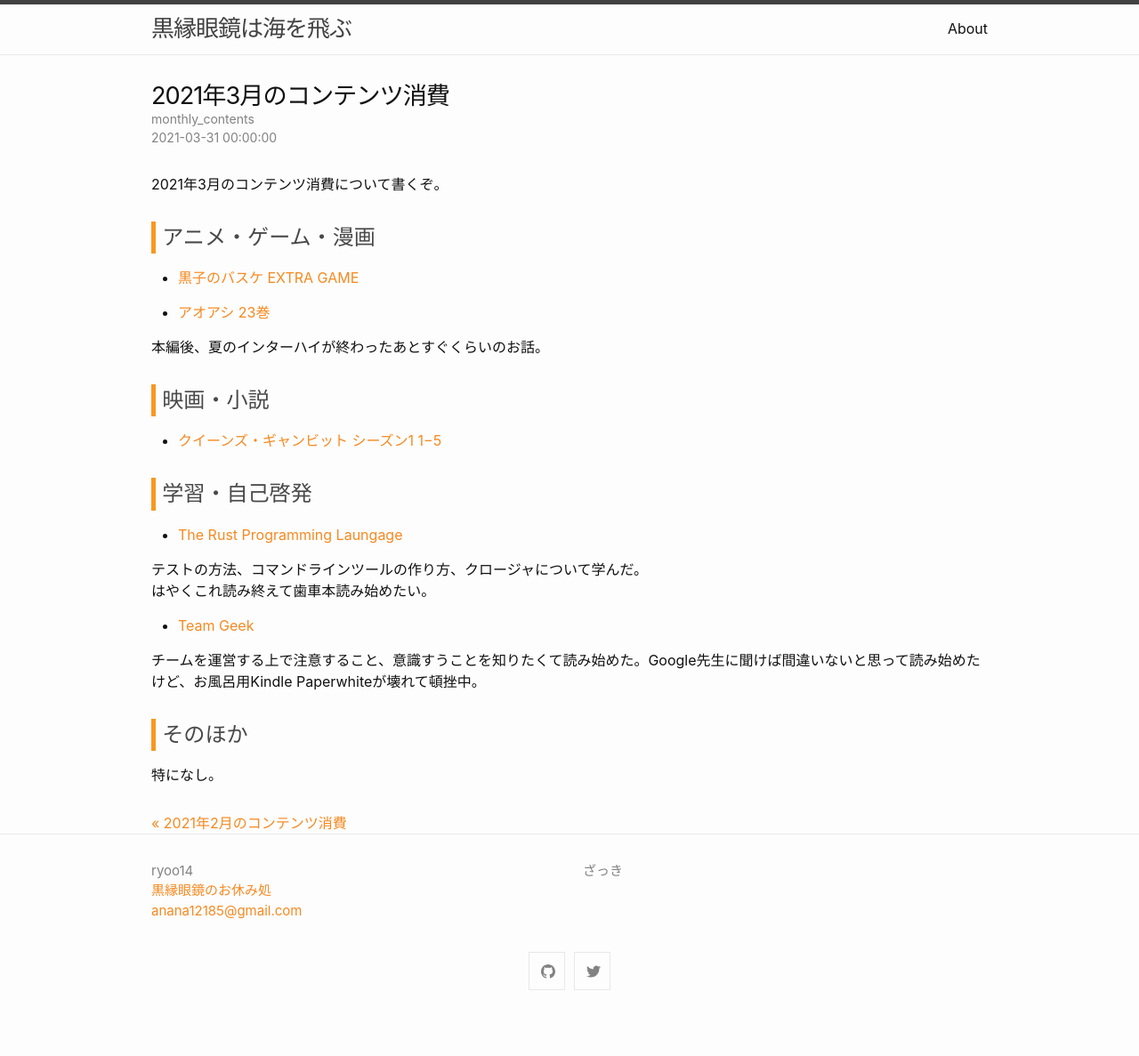
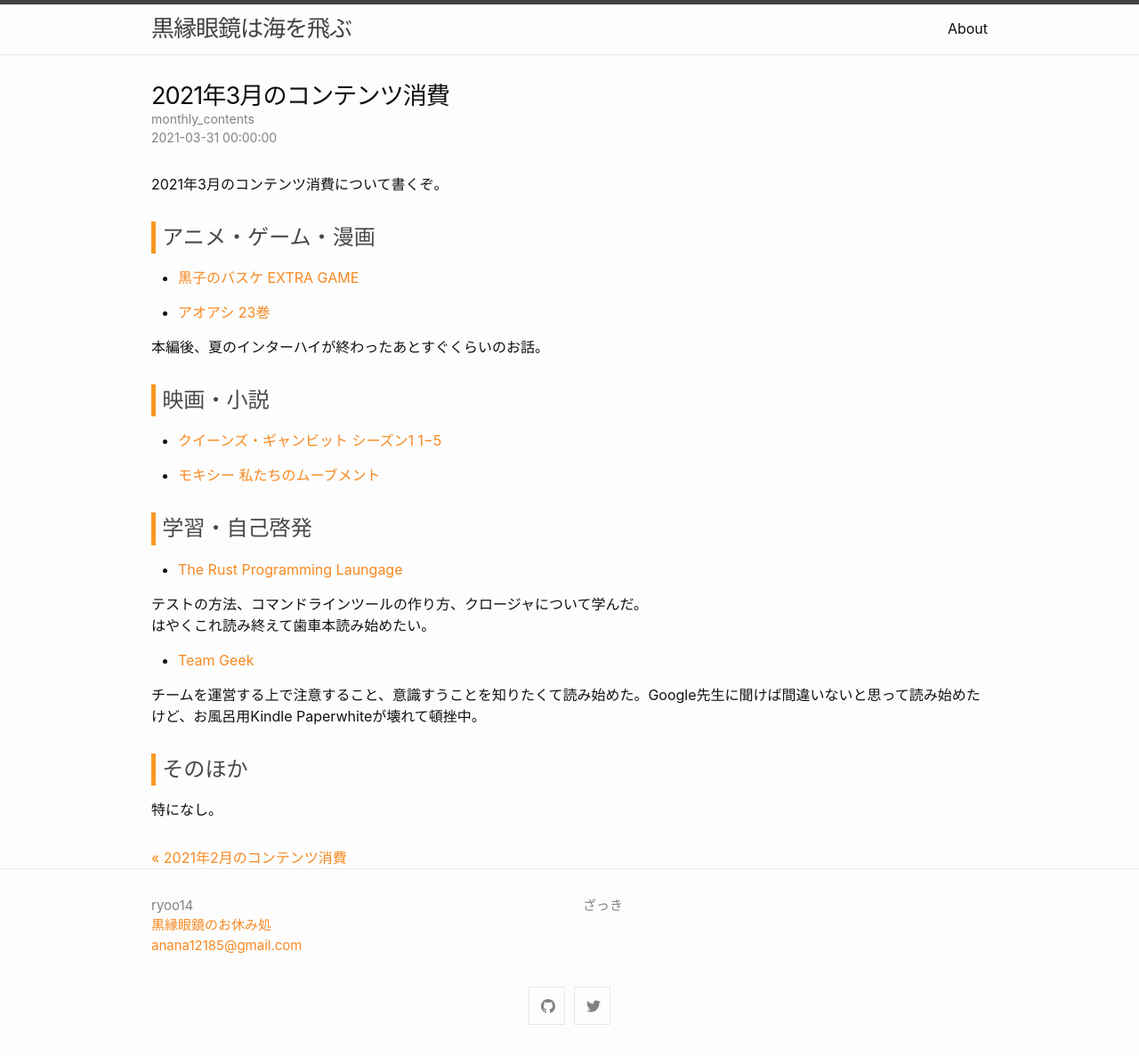
Before and after one commit to ryoo14/blog_ryoo_cc, a Jekyll site: the page built from _posts/2021-03-31-monthly_contents.md, in a window 1280 px wide. Shown: the whole page at 89% size. Built offline with Jekyll 4.4.1, drawn with Linux system fonts in a browser that asks for light colours; before the commit the page ends 1148 px from its top, so only the background shows below that.

Commit message:
20210313

```diff
--- a/_posts/2021-03-31-monthly_contents.md
+++ b/_posts/2021-03-31-monthly_contents.md
@@ -17,6 +17,8 @@ categories: monthly_contents
 
 - [クイーンズ・ギャンビット シーズン1 1−5](https://www.netflix.com/title/80234304?s=i&trkid=14751296)
 
+- [モキシー 私たちのムーブメント](https://www.netflix.com/title/81078393?s=i&trkid=14170035)
+
 ## 学習・自己啓発
 - [The Rust Programming Laungage](https://doc.rust-jp.rs/book-ja/title-page.html)
 
```
